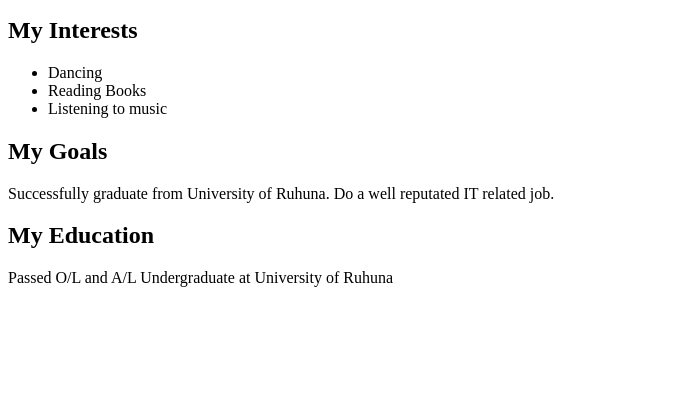
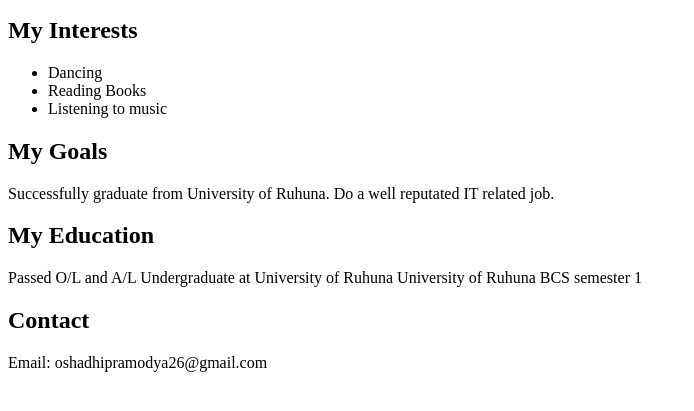
Before and after one commit to Oshadhi-2005/student-website, a plain HTML site: page index.html in a window 1280 px wide. Shown: the part 101-512 px from the top of the page, without its empty margins (0-694 px from the left). Drawn offline with Linux system fonts and the light colour scheme.

Commit message:
add university name

```diff
--- a/index.html
+++ b/index.html
@@ -23,6 +23,12 @@ Do a well reputated IT related job.
 <p>
 Passed O/L and A/L
 Undergraduate at University of Ruhuna
+University of Ruhuna BCS semester 1
 </p>
+<h2>Contact</h2>
+<p>
+Email: oshadhipramodya26@gmail.com
+</p>
+
 </body>
 </html>
```
